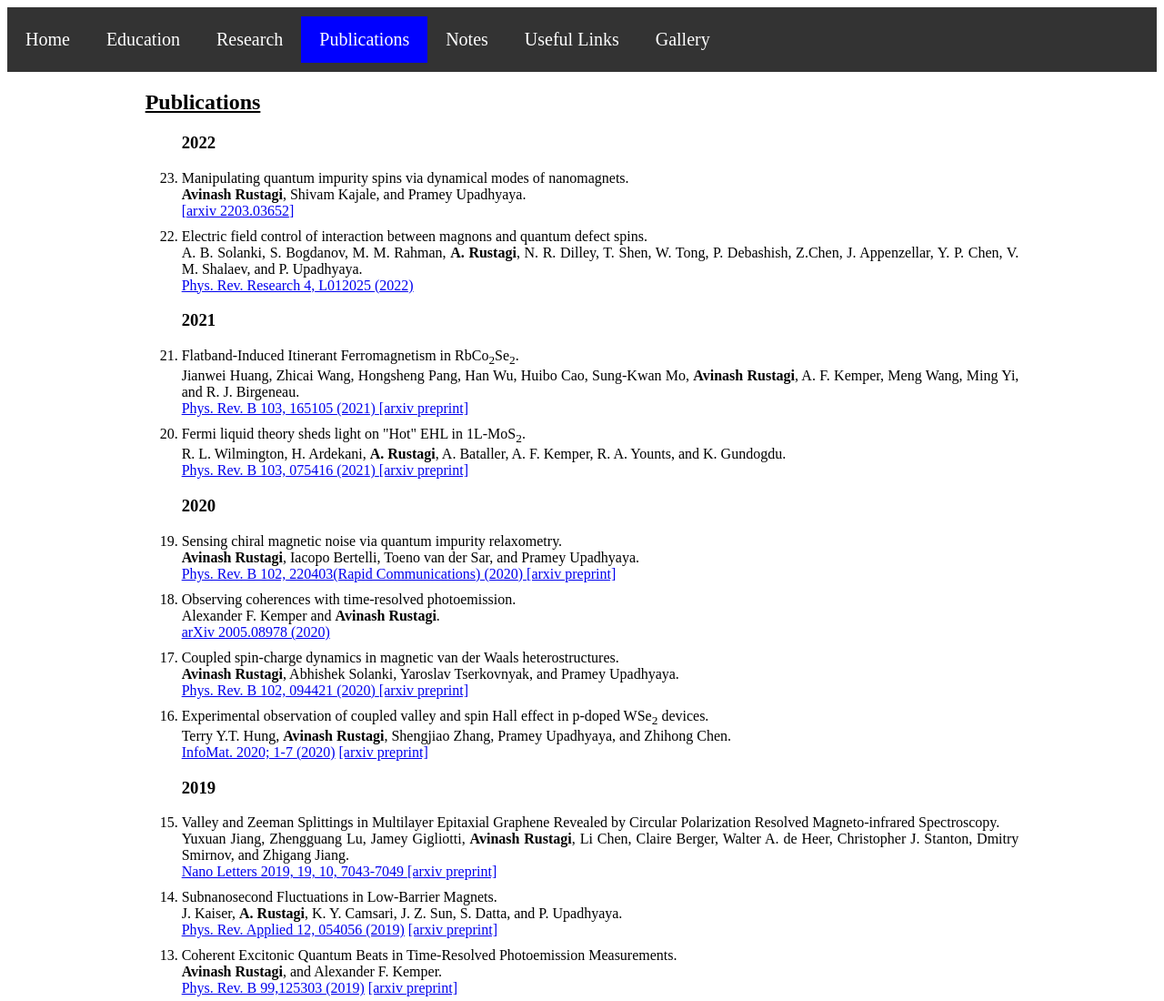
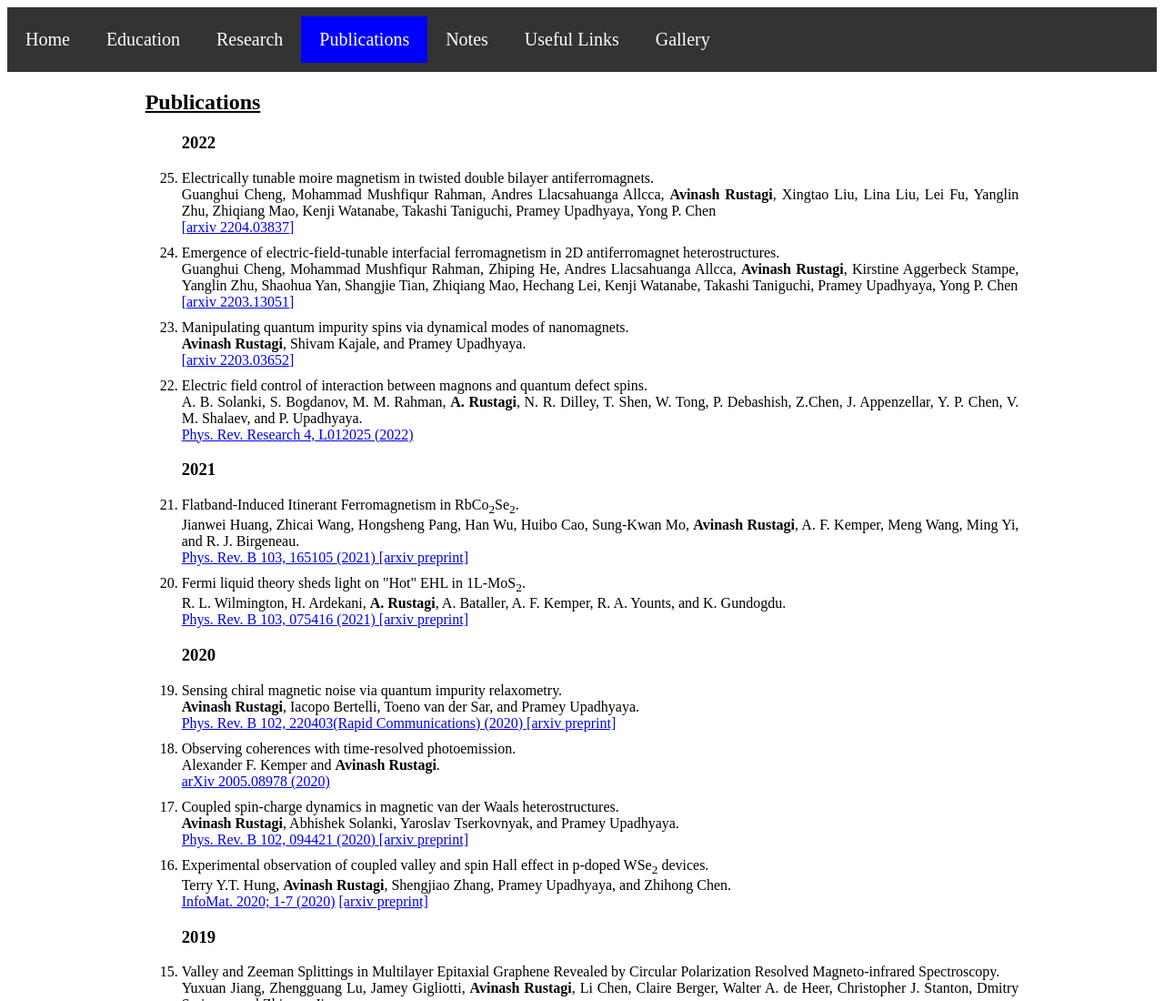
Before and after one commit to avinashrustagi/avinashrustagi-github.io, a plain HTML site: page Publications.html in a window 1280 px wide. Shown: the top 1100 px of the page at 91% size. Drawn offline with Linux system fonts and the light colour scheme.

Commit message:
update_042022

```diff
--- a/Publications.html
+++ b/Publications.html
@@ -92,6 +92,14 @@ li{
 <ol reversed style="margin-left:12%;margin-right:12%">
 
 <h3 > 2022 </h3>
+
+<li>Electrically tunable moire magnetism in twisted double bilayer antiferromagnets.
+<br> Guanghui Cheng, Mohammad Mushfiqur Rahman, Andres Llacsahuanga Allcca, <b>Avinash Rustagi</b>, Xingtao Liu, Lina Liu, Lei Fu, Yanglin Zhu, Zhiqiang Mao, Kenji Watanabe, Takashi Taniguchi, Pramey Upadhyaya, Yong P. Chen
+    <br> <a href="https://arxiv.org/abs/2204.03837">[arxiv 2204.03837]</a></li>
+
+<li>Emergence of electric-field-tunable interfacial ferromagnetism in 2D antiferromagnet heterostructures.
+<br> Guanghui Cheng, Mohammad Mushfiqur Rahman, Zhiping He, Andres Llacsahuanga Allcca, <b>Avinash Rustagi</b>, Kirstine Aggerbeck Stampe, Yanglin Zhu, Shaohua Yan, Shangjie Tian, Zhiqiang Mao, Hechang Lei, Kenji Watanabe, Takashi Taniguchi, Pramey Upadhyaya, Yong P. Chen
+    <br> <a href="https://arxiv.org/abs/2203.13051">[arxiv 2203.13051]</a></li>
 
 <li>Manipulating quantum impurity spins via dynamical modes of nanomagnets.
 <br> <b> Avinash Rustagi</b>, Shivam Kajale, and Pramey Upadhyaya.
```
Also changed, not shown: 7 other files.
